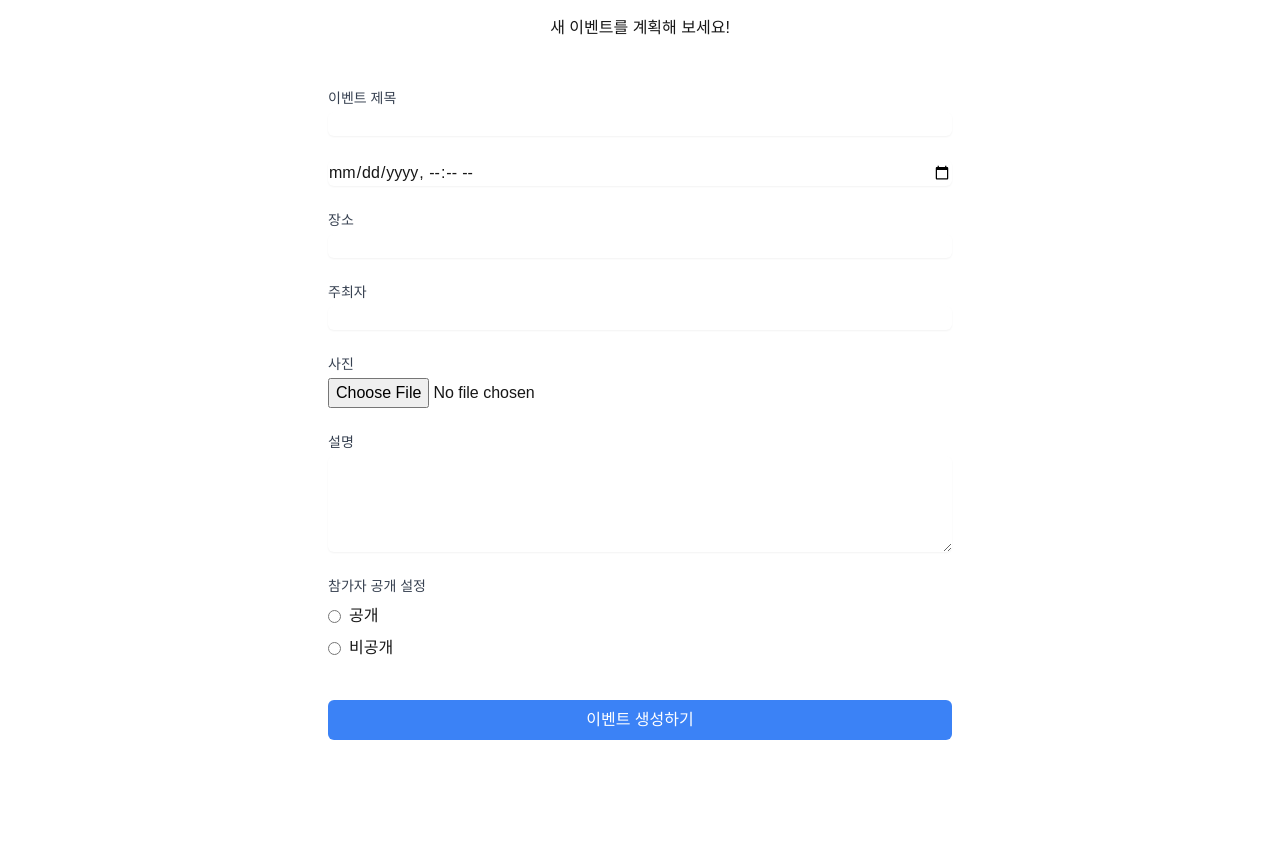
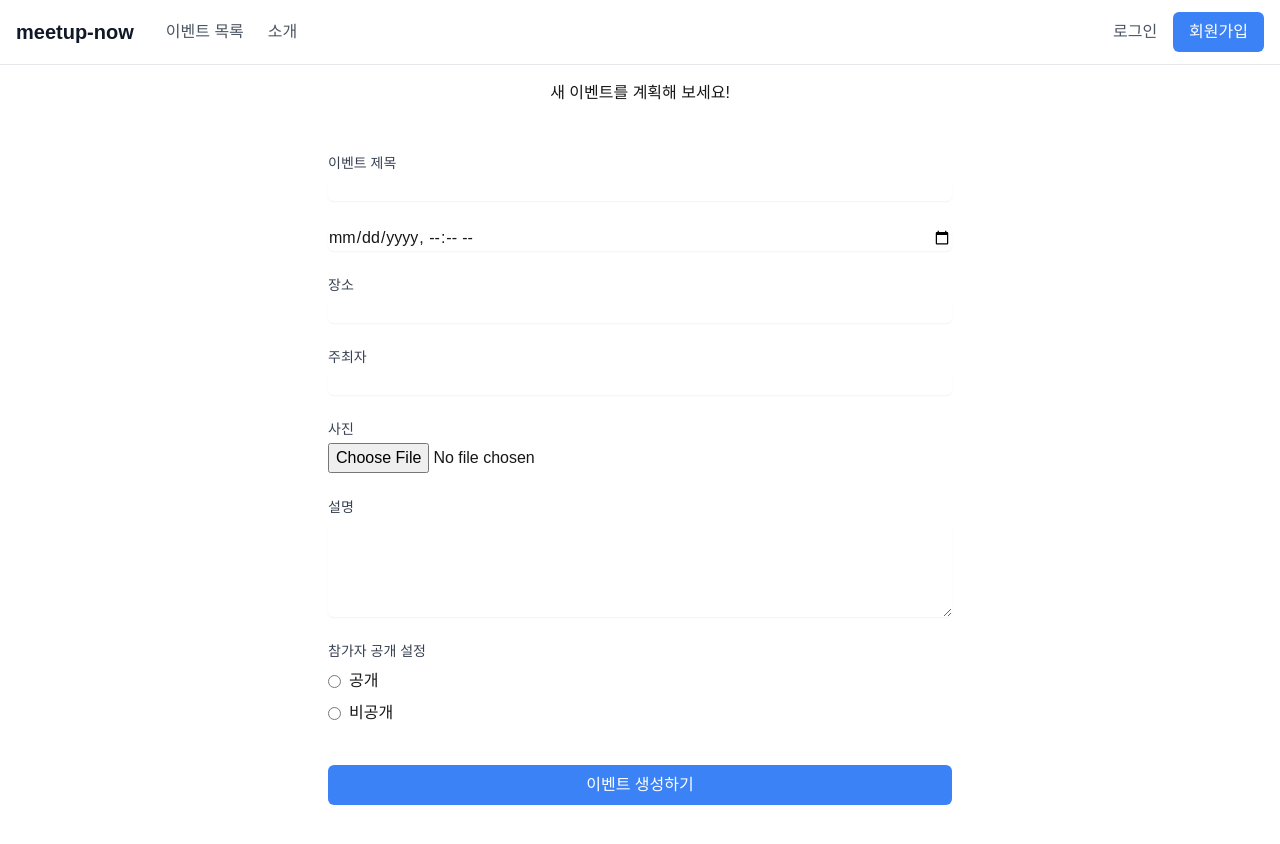
Before and after one commit to JeanneLee57/meetup-now, a Next.js app: page / in a window 1280 px wide. Before the commit the page ends 800 px from the top, so only its background shows below. Built offline with nearby package versions, Linux system fonts and the light colour scheme; no server answers.

Commit message:
feat: gnb헤더 추가

```diff
--- a/src/app/layout.tsx
+++ b/src/app/layout.tsx
@@ -1,6 +1,7 @@
 import type { Metadata } from 'next';
 import localFont from 'next/font/local';
 import './globals.css';
+import { Header } from '@/components/Header';
 
 const geistSans = localFont({
   src: './fonts/GeistVF.woff',
@@ -28,6 +29,7 @@ export default function RootLayout({
       <body
         className={`${geistSans.variable} ${geistMono.variable} antialiased`}
       >
+        <Header />
         {children}
       </body>
     </html>
--- /dev/null
+++ b/src/components/Header.tsx
@@ -0,0 +1,73 @@
+import Link from 'next/link';
+import { createClient } from '@/utils/supabase/server';
+import { SignOutButton } from '@/components/SignOutButton';
+
+export async function Header() {
+  const supabase = await createClient();
+  const {
+    data: { session },
+  } = await supabase.auth.getSession();
+
+  return (
+    <header className="border-b bg-white">
+      <div className="container mx-auto px-4">
+        <div className="h-16 flex items-center justify-between">
+          <div className="flex items-center gap-8">
+            <Link className="text-xl font-bold text-gray-900" href="/">
+              meetup-now
+            </Link>
+
+            <nav className="hidden md:flex items-center gap-6">
+              <Link
+                className="text-gray-600 hover:text-gray-900"
+                href="/events"
+              >
+                이벤트 목록
+              </Link>
+              <Link className="text-gray-600 hover:text-gray-900" href="/about">
+                소개
+              </Link>
+            </nav>
+          </div>
+
+          <div className="hidden md:flex items-center gap-4">
+            {session ? (
+              <>
+                <Link
+                  className="text-gray-600 hover:text-gray-900"
+                  href="/events/create"
+                >
+                  이벤트 생성
+                </Link>
+                <div className="flex items-center gap-4">
+                  <Link
+                    className="text-gray-600 hover:text-gray-900"
+                    href="/dashboard"
+                  >
+                    {session.user.email}
+                  </Link>
+                  <SignOutButton />
+                </div>
+              </>
+            ) : (
+              <>
+                <Link
+                  className="text-gray-600 hover:text-gray-900"
+                  href="/signin"
+                >
+                  로그인
+                </Link>
+                <Link
+                  className="bg-blue-500 text-white px-4 py-2 rounded-md hover:bg-blue-600"
+                  href="/signup"
+                >
+                  회원가입
+                </Link>
+              </>
+            )}
+          </div>
+        </div>
+      </div>
+    </header>
+  );
+}
--- /dev/null
+++ b/src/components/SignOutButton.tsx
@@ -0,0 +1,20 @@
+'use client';
+
+import { createClient } from '@/utils/supabase/client';
+import { useRouter } from 'next/navigation';
+
+export function SignOutButton() {
+  const router = useRouter();
+  const supabase = createClient();
+
+  const handleSignOut = async () => {
+    await supabase.auth.signOut();
+    router.refresh();
+  };
+
+  return (
+    <button className="text-red-500 hover:text-red-600" onClick={handleSignOut}>
+      로그아웃
+    </button>
+  );
+}
```
